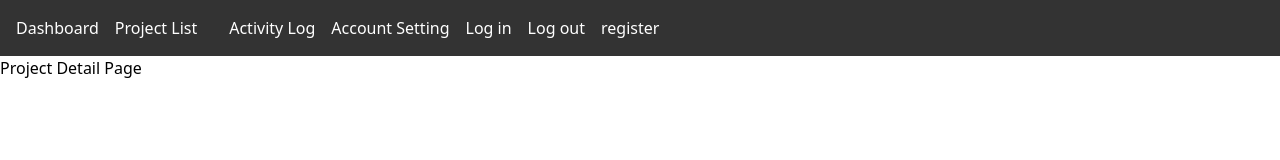
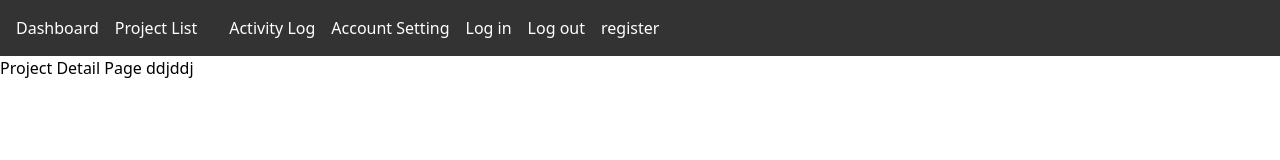
Before and after one commit to CSC105-2024/G12-Agile, a React (Vite) app: page /projectdetail in a window 1280 px wide. Shown: the top 160 px of the page. Built offline with nearby package versions, Linux system fonts and the light colour scheme.

Commit message:
first-commit

```diff
--- a/src/pages/ProjectDetail.jsx
+++ b/src/pages/ProjectDetail.jsx
@@ -5,7 +5,7 @@ const ProjectDetail = () => {
 
   return (
     <>
-      <div>Project Detail Page</div>
+      <div>Project Detail Page ddjddj</div>
     </>
   );
 };
```
